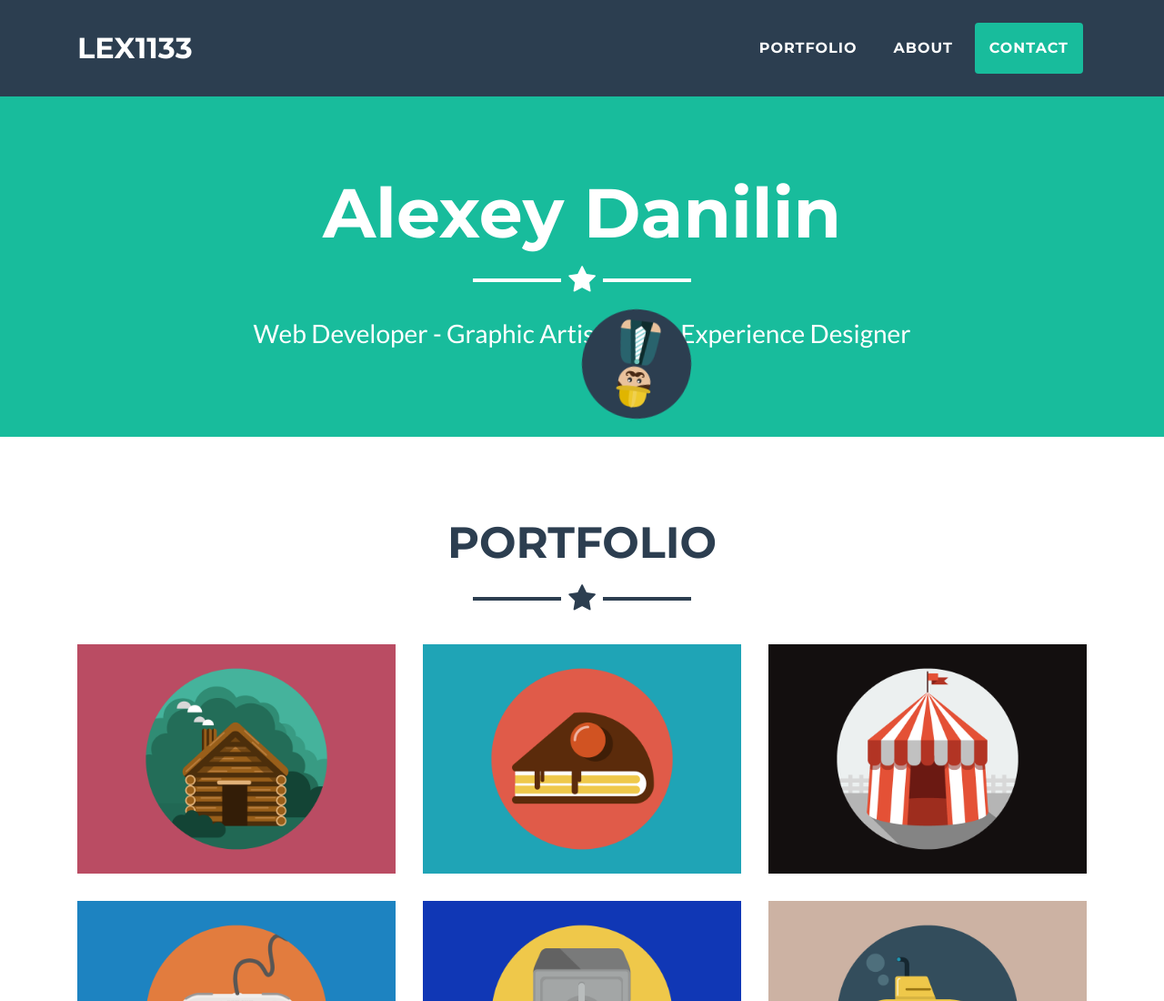
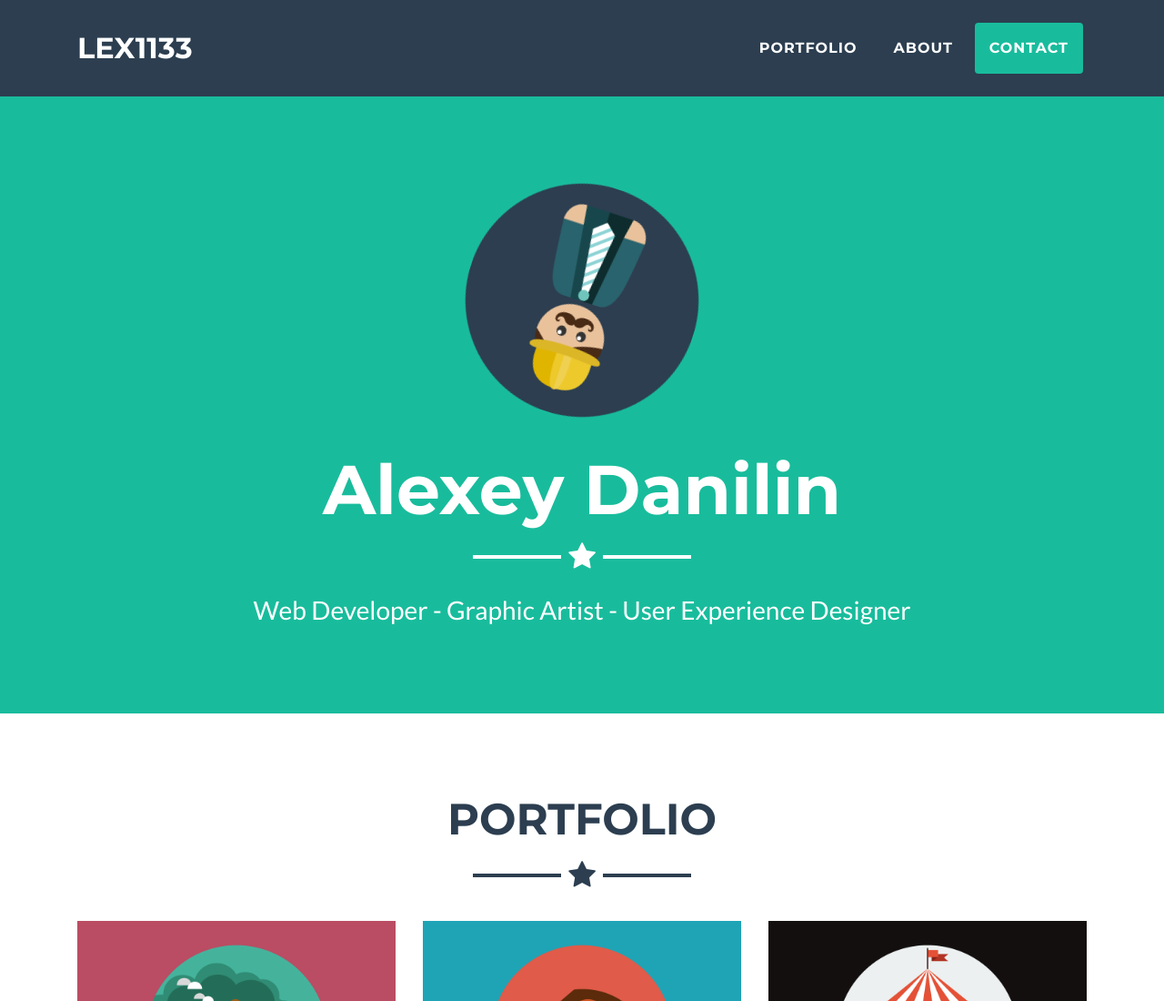
Before and after one commit to danilinao/danilinao.github.io, a plain HTML site: page index.html in a window 1280 px wide. Shown: the top 1100 px of the page at 91% size. Drawn offline with nearby package versions, Linux system fonts and the light colour scheme.

Commit message:
Update rotation.css

```diff
--- a/assets/bootstrap/css/rotation.css
+++ b/assets/bootstrap/css/rotation.css
@@ -1,10 +1,4 @@
 .image-rot {
-    position: absolute;
-    top: 50%;
-    left: 50%;
-    width: 120px;
-    height: 120px;
-    margin:-60px 0 0 -60px;
     -webkit-animation:spin 4s linear infinite;
     -moz-animation:spin 4s linear infinite;
     animation:spin 4s linear infinite;
```
